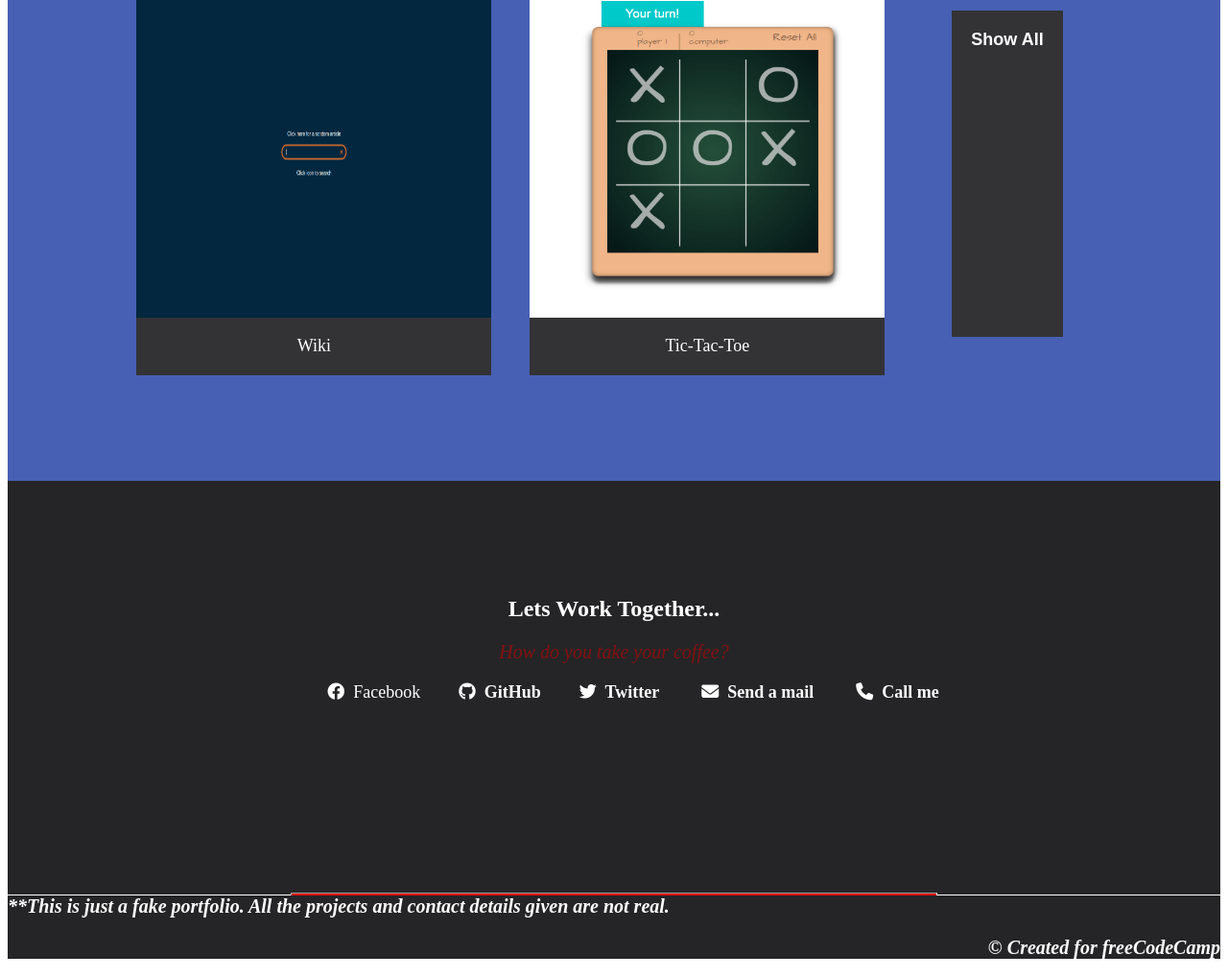
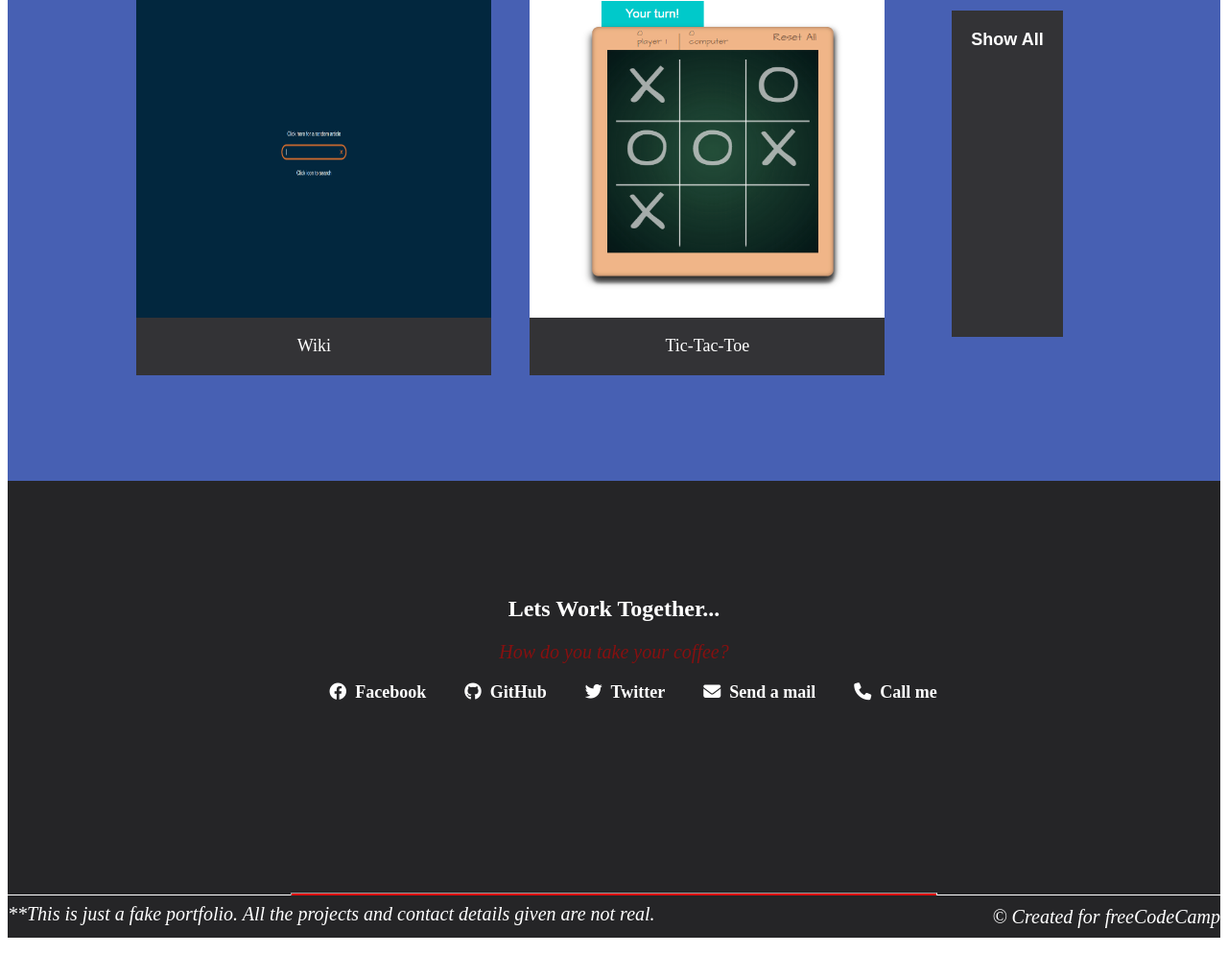
Before and after one commit to kivenalaric/portfolio-design, a plain HTML site: page index.html in a window 1280 px wide. Shown: the part 1533-2552 px from the top of the page at 96% size. After the commit the page ends 2530 px from the top, so only its background shows below. Drawn offline with Linux system fonts and the light colour scheme.

Commit message:
removed b tags that didnt have beginings

```diff
--- a/assets/styles/style.css
+++ b/assets/styles/style.css
@@ -38,6 +38,7 @@ section p {
 }
 
 #projects {
+  height: auto;
   background-color: #4760b3;
   padding: 100px;
   max-width: fit-content;
@@ -145,8 +146,11 @@ figcaption {
 .first {
   display: flex;
   justify-content: flex-start;
+  padding-top: 8px;
 }
 .second {
   display: flex;
   justify-content: flex-end;
+  margin-top: -40px;
+  padding-bottom: 10px;
 }
--- a/index.html
+++ b/index.html
@@ -60,11 +60,11 @@
         </div>
         <div class="social-links">
             <ul>
-            <a href=""><b><i class="fa-brands fa-facebook"></i></b>&nbsp Facebook</b></a>
-            <a href=""><b><i class="fa-brands fa-github"></i><b>&nbsp GitHub</b></a>
-            <a href=""><b><i class="fa-brands fa-twitter"></i><b>&nbsp Twitter</b></a>
-            <a href=""><b><i class="fa-solid fa-envelope"></i><b>&nbsp Send a mail</b></a>
-            <a href=""><b><i class="fa-solid fa-phone"></i><b>&nbsp Call me</b></a>
+            <a href=""><b><i class="fa-brands fa-facebook"></i>&nbsp Facebook</b></a>
+            <a href=""><b><i class="fa-brands fa-github"></i>&nbsp GitHub</b></a>
+            <a href=""><b><i class="fa-brands fa-twitter"></i>&nbsp Twitter</b></a>
+            <a href=""><b><i class="fa-solid fa-envelope"></i>&nbsp Send a mail</b></a>
+            <a href=""><b><i class="fa-solid fa-phone"></i>&nbsp Call me</b></a>
             </ul>
         </div>
     </section>
```
